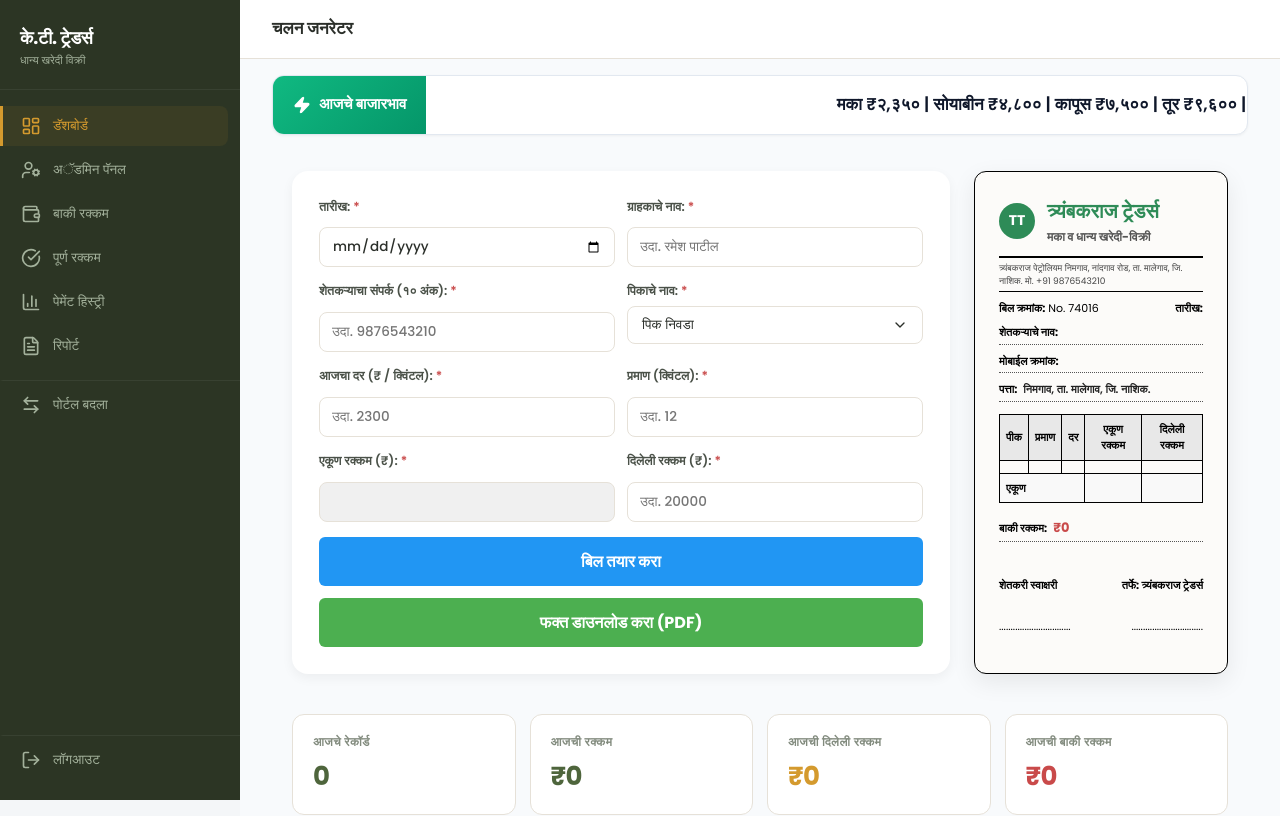
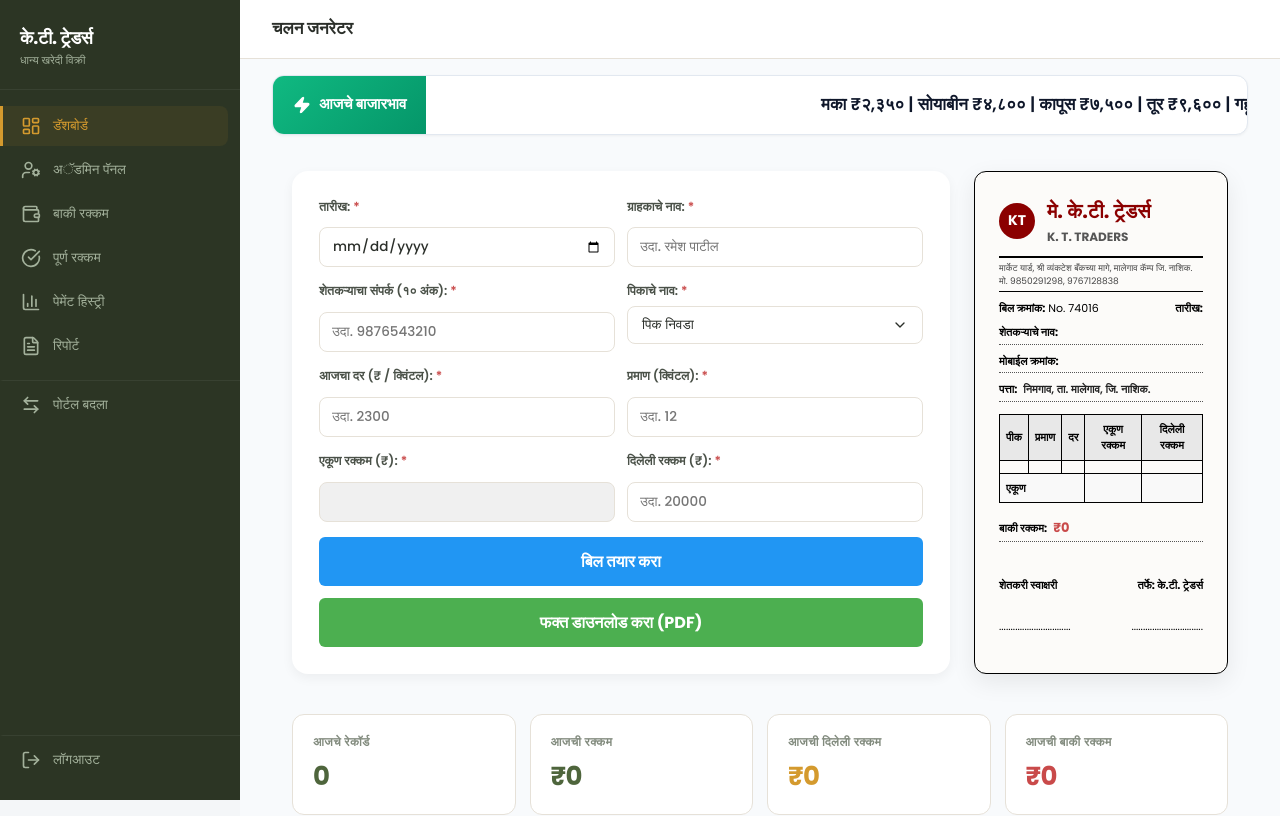
Before and after one commit to MAYURSHEWALE12/mandi-record-keeper, a React (Create React App) app in the folder frontend/: page /dashboard in a window 1280 px wide. Shown: the top 816 px of the page. Built offline with nearby package versions, Linux system fonts and the light colour scheme; no server answers; sample sign-in values are in the browser's storage.

Commit message:
style: rename business references to K.T. Traders and update header and logo branding details

```diff
--- a/frontend/src/components/admin/AdminHeader.jsx
+++ b/frontend/src/components/admin/AdminHeader.jsx
@@ -24,7 +24,7 @@ const AdminHeader = () => {
             fontFamily: "'Segoe UI', Roboto, Helvetica, Arial, sans-serif",
           }}
         >
-          त्र्यंबकराज ट्रेडर्स
+          के.टी. ट्रेडर्स
         </h1>
       </div>
 
--- a/frontend/src/components/admin/RecordsTable.jsx
+++ b/frontend/src/components/admin/RecordsTable.jsx
@@ -28,7 +28,7 @@ const slipStyles = {
     width: "36px",
     height: "36px",
     borderRadius: "50%",
-    background: "#2E8B57",
+    background: "#8B0000",
     color: "#fff",
     display: "flex",
     alignItems: "center",
@@ -43,7 +43,7 @@ const slipStyles = {
     margin: 0,
     fontSize: "20px",
     fontWeight: "bold",
-    color: "#2E8B57"
+    color: "#8B0000"
   },
   subTitle: {
     margin: "2px 0 0 0",
@@ -282,16 +282,16 @@ const RecordsTable = ({ records = [], onRecordsChange, onEditClick }) => {
           <div ref={invoiceRef} style={slipStyles.container}>
             {/* Header */}
             <div style={slipStyles.header}>
-              <div style={slipStyles.logoCircle}>TT</div>
-              <div style={slipStyles.titleArea}>
-                <h2 style={slipStyles.mainTitle}>त्र्यंबकराज ट्रेडर्स</h2>
-                <h3 style={slipStyles.subTitle}>मका व धान्य खरेदी-विक्री</h3>
-              </div>
-            </div>
+              <div style={slipStyles.logoCircle}>KT</div>
+             <div style={slipStyles.titleArea}>
+               <h2 style={slipStyles.mainTitle}>मे. के.टी. ट्रेडर्स</h2>
+               <h3 style={slipStyles.subTitle}>K. T. TRADERS</h3>
+             </div>
+           </div>
 
-            <div style={slipStyles.addressLine}>
-              त्र्यंबकराज पेट्रोलियम निमगाव, नांदगाव रोड, ता. मालेगाव, जि. नाशिक. मो. +91 9876543210
-            </div>
+           <div style={slipStyles.addressLine}>
+             मार्केट यार्ड, श्री व्यंकटेश बँकच्या मागे, मालेगाव कॅम्प जि. नाशिक. मो. 9850291298, 9767128838
+           </div>
 
             <div style={slipStyles.metaLine}>
               <div><strong>बिल क्रमांक:</strong> No. {selectedInvoice.billNo || selectedInvoice.displayBillNo}</div>
@@ -354,7 +354,7 @@ const RecordsTable = ({ records = [], onRecordsChange, onEditClick }) => {
                 <div>...............................</div>
               </div>
               <div style={{ textAlign: "right" }}>
-                <div style={{ marginBottom: "25px", fontWeight: "bold" }}>तर्फे: त्र्यंबकराज ट्रेडर्स</div>
+                <div style={{ marginBottom: "25px", fontWeight: "bold" }}>तर्फे: के.टी. ट्रेडर्स</div>
                 <div>...............................</div>
               </div>
             </div>
--- a/frontend/src/components/dashboard/Invoice.jsx
+++ b/frontend/src/components/dashboard/Invoice.jsx
@@ -32,7 +32,7 @@ const slipStyles = {
     width: "36px",
     height: "36px",
     borderRadius: "50%",
-    background: "#2E8B57",
+    background: "#8B0000",
     color: "#fff",
     display: "flex",
     alignItems: "center",
@@ -47,7 +47,7 @@ const slipStyles = {
     margin: 0,
     fontSize: "20px",
     fontWeight: "bold",
-    color: "#2E8B57"
+    color: "#8B0000"
   },
   subTitle: {
     margin: "2px 0 0 0",
@@ -405,15 +405,15 @@ const Invoice = () => {
         <div className="invoice-right" ref={invoiceRef} style={slipStyles.container}>
           {/* Header */}
           <div style={slipStyles.header}>
-            <div style={slipStyles.logoCircle}>TT</div>
+            <div style={slipStyles.logoCircle}>KT</div>
             <div style={slipStyles.titleArea}>
-              <h2 style={slipStyles.mainTitle}>त्र्यंबकराज ट्रेडर्स</h2>
-              <h3 style={slipStyles.subTitle}>मका व धान्य खरेदी-विक्री</h3>
+              <h2 style={slipStyles.mainTitle}>मे. के.टी. ट्रेडर्स</h2>
+              <h3 style={slipStyles.subTitle}>K. T. TRADERS</h3>
             </div>
           </div>
 
           <div style={slipStyles.addressLine}>
-            त्र्यंबकराज पेट्रोलियम निमगाव, नांदगाव रोड, ता. मालेगाव, जि. नाशिक. मो. +91 9876543210
+            मार्केट यार्ड, श्री व्यंकटेश बँकच्या मागे, मालेगाव कॅम्प जि. नाशिक. मो. 9850291298, 9767128838
           </div>
 
           <div style={slipStyles.metaLine}>
@@ -479,7 +479,7 @@ const Invoice = () => {
               <div>...............................</div>
             </div>
             <div style={{ textAlign: "right" }}>
-              <div style={{ marginBottom: "25px", fontWeight: "bold" }}>तर्फे: त्र्यंबकराज ट्रेडर्स</div>
+              <div style={{ marginBottom: "25px", fontWeight: "bold" }}>तर्फे: के.टी. ट्रेडर्स</div>
               <div>...............................</div>
             </div>
           </div>
--- a/frontend/src/components/dashboard/InvoiceRecordsTable.jsx
+++ b/frontend/src/components/dashboard/InvoiceRecordsTable.jsx
@@ -28,7 +28,7 @@ const slipStyles = {
     width: "36px",
     height: "36px",
     borderRadius: "50%",
-    background: "#2E8B57",
+    background: "#8B0000",
     color: "#fff",
     display: "flex",
     alignItems: "center",
@@ -43,7 +43,7 @@ const slipStyles = {
     margin: 0,
     fontSize: "20px",
     fontWeight: "bold",
-    color: "#2E8B57"
+    color: "#8B0000"
   },
   subTitle: {
     margin: "2px 0 0 0",
@@ -303,15 +303,15 @@ const InvoiceRecordsTable = ({ records, onEditClick, onRecordsChange }) => {
           <div ref={invoiceRef} style={slipStyles.container}>
             {/* Header */}
             <div style={slipStyles.header}>
-              <div style={slipStyles.logoCircle}>TT</div>
+              <div style={slipStyles.logoCircle}>KT</div>
               <div style={slipStyles.titleArea}>
-                <h2 style={slipStyles.mainTitle}>त्र्यंबकराज ट्रेडर्स</h2>
-                <h3 style={slipStyles.subTitle}>मका व धान्य खरेदी-विक्री</h3>
+                <h2 style={slipStyles.mainTitle}>मे. के.टी. ट्रेडर्स</h2>
+                <h3 style={slipStyles.subTitle}>K. T. TRADERS</h3>
               </div>
             </div>
 
             <div style={slipStyles.addressLine}>
-              त्र्यंबकराज पेट्रोलियम निमगाव, नांदगाव रोड, ता. मालेगाव, जि. नाशिक. मो. +91 9876543210
+              मार्केट यार्ड, श्री व्यंकटेश बँकच्या मागे, मालेगाव कॅम्प जि. नाशिक. मो. 9850291298, 9767128838
             </div>
 
             <div style={slipStyles.metaLine}>
@@ -375,7 +375,7 @@ const InvoiceRecordsTable = ({ records, onEditClick, onRecordsChange }) => {
                 <div>...............................</div>
               </div>
               <div style={{ textAlign: "right" }}>
-                <div style={{ marginBottom: "25px", fontWeight: "bold" }}>तर्फे: त्र्यंबकराज ट्रेडर्स</div>
+                <div style={{ marginBottom: "25px", fontWeight: "bold" }}>तर्फे: के.टी. ट्रेडर्स</div>
                 <div>...............................</div>
               </div>
             </div>
--- a/frontend/src/pages/Dashboard.jsx
+++ b/frontend/src/pages/Dashboard.jsx
@@ -18,10 +18,10 @@ const Dashboard = () => {
           const formattedData = data.records.map(item =>
             `${item.commodity} (${item.market}): ₹${item.modal_price}`
           ).join("   |   ");
-          setLiveBhav(formattedData + "   |   त्र्यंबकराज ट्रेडर्स Live Update   |   ");
+          setLiveBhav(formattedData + "   |   के.टी. ट्रेडर्स Live Update   |   ");
         }
       } catch (error) {
-        setLiveBhav("मका ₹२,३५० | सोयाबीन ₹४,८०० | कापूस ₹७,५०० | तूर ₹९,६०० | गहू ₹२,९०० | त्र्यंबकराज ट्रेडर्स");
+        setLiveBhav("मका ₹२,३५० | सोयाबीन ₹४,८०० | कापूस ₹७,५०० | तूर ₹९,६०० | गहू ₹२,९०० | के.टी. ट्रेडर्स");
       }
     };
 
--- a/frontend/src/pages/DashboardSelection.jsx
+++ b/frontend/src/pages/DashboardSelection.jsx
@@ -25,7 +25,7 @@ const DashboardSelection = () => {
     >
       <div style={{ textAlign: "center", marginBottom: "40px" }}>
         <h1 style={{ fontSize: "32px", fontWeight: "800", color: "#2B2F2A", margin: "0 0 10px 0" }}>
-          त्र्यंबकराज ट्रेडर्स
+          के.टी. ट्रेडर्स
         </h1>
         <p style={{ fontSize: "16px", color: "#828B7E", margin: 0 }}>
           धान्य व्यापार व लॉजिस्टिक्स मॅनेजमेंट सिस्टीम
```
